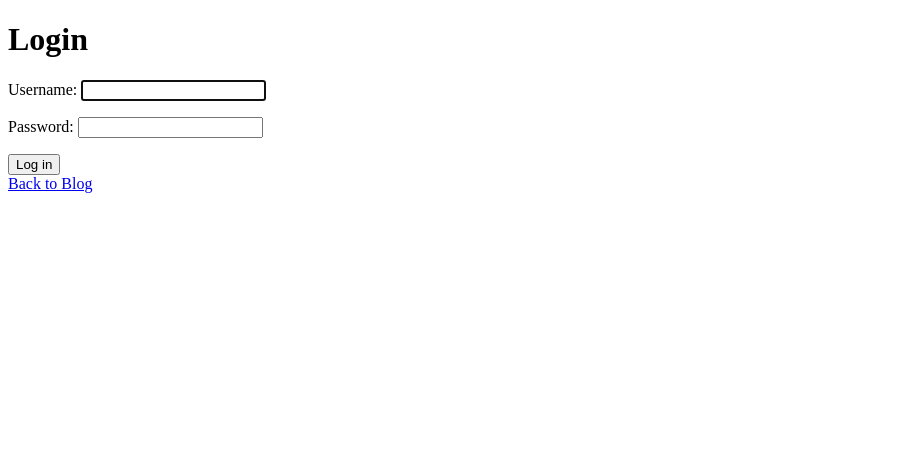
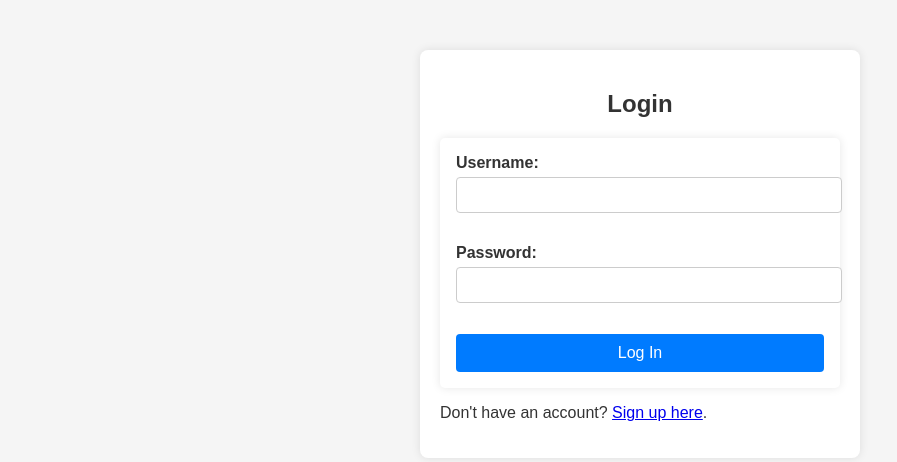
Before and after one commit to ferditing/MyBlog, a Django app: page /login/ in a window 1280 px wide. Shown: the top 462 px of the page, without its empty margins (0-897 px from the left). Run offline with Django 5.2, Linux system fonts and the light colour scheme.

Commit message:
Added CSS to make my page appealing and added a signup page

```diff
--- /dev/null
+++ b/blog/static/css/styles.css
@@ -0,0 +1,160 @@
+body {
+    font-family: Arial, sans-serif;
+    background-color: #f4f4f4;
+    color: #333;
+    margin: 0;
+    padding: 0;
+}
+
+.container {
+    width: 80%;
+    margin: auto;
+    overflow: hidden;
+}
+
+header {
+    background: #333;
+    color: #fff;
+    padding: 1em;
+    text-align: center;
+}
+
+h1, h2, h3 {
+    color: #333;
+}
+
+.post-title {
+    color: #007acc;
+    text-decoration: none;
+}
+
+.post-content {
+    line-height: 1.6;
+}
+.post-list {
+    display: flex;
+    flex-direction: column;
+    gap: 2em;
+    margin-top: 2em;
+}
+
+.post {
+    padding: 1em;
+    background: #fff;
+    border-radius: 8px;
+    box-shadow: 0 4px 8px rgba(0, 0, 0, 0.1);
+}
+
+.post-title {
+    color: #007acc;
+    text-decoration: none;
+    font-size: 1.5em;
+}
+
+.post-author {
+    font-size: 0.9em;
+    color: #666;
+}
+
+.post-excerpt {
+    font-size: 1em;
+    line-height: 1.5;
+}
+
+.read-more {
+    display: inline-block;
+    margin-top: 0.5em;
+    color: #007acc;
+    text-decoration: none;
+    font-weight: bold;
+}
+
+.read-more:hover {
+    text-decoration: underline;
+}
+form {
+    max-width: 600px;
+    margin: auto;
+    padding: 1em;
+    background: #fff;
+    border-radius: 5px;
+    box-shadow: 0px 0px 10px rgba(0, 0, 0, 0.1);
+}
+
+label {
+    display: block;
+    margin-bottom: .5em;
+    color: #333;
+}
+
+input, textarea {
+    width: 100%;
+    padding: .5em;
+    margin-bottom: 1em;
+    border: 1px solid #ccc;
+    border-radius: 4px;
+}
+
+button {
+    padding: 0.5em 1.5em;
+    border: none;
+    background-color: #007acc;
+    color: #fff;
+    font-size: 1em;
+    border-radius: 5px;
+    cursor: pointer;
+}
+/* styles.css */
+
+body {
+    font-family: Arial, sans-serif;
+    background-color: #f5f5f5;
+}
+
+.login-container {
+    max-width: 400px;
+    margin: 50px auto;
+    padding: 20px;
+    background-color: white;
+    box-shadow: 0px 0px 10px rgba(0, 0, 0, 0.1);
+    border-radius: 8px;
+}
+
+.login-title {
+    text-align: center;
+    font-size: 24px;
+    margin-bottom: 20px;
+}
+
+.form-group {
+    margin-bottom: 15px;
+}
+
+.form-group label {
+    display: block;
+    font-weight: bold;
+    margin-bottom: 5px;
+}
+
+.form-input {
+    width: 100%;
+    padding: 8px;
+    border: 1px solid #ccc;
+    border-radius: 4px;
+    font-size: 16px;
+}
+
+.submit-btn {
+    width: 100%;
+    padding: 10px;
+    background-color: #007bff;
+    color: white;
+    border: none;
+    border-radius: 4px;
+    font-size: 16px;
+    cursor: pointer;
+}
+
+.submit-btn:hover {
+    background-color: #0056b3;
+}
--- a/blog/templates/blog/registration/login.html
+++ b/blog/templates/blog/registration/login.html
@@ -1,16 +1,32 @@
+{% load static %}
 <!DOCTYPE html>
 <html lang="en">
 <head>
     <meta charset="UTF-8">
     <title>Login</title>
+    <link rel="stylesheet" type="text/css" href="{% static 'css/styles.css' %}">
 </head>
 <body>
-    <h1>Login</h1>
-    <form method="post">
-        {% csrf_token %}
-        {{ form.as_p }}
-        <button type="submit">Log in</button>
-    </form>
-    <a href="{% url 'post_list' %}">Back to Blog</a>
+    <div class="login-container">
+        <h2 class="login-title">Login</h2>
+        <form method="post">
+            {% csrf_token %}
+
+            <!-- You can style the fields using custom CSS classes -->
+            <div class="form-group">
+                <label for="username">Username:</label>
+                <input type="text" name="username" id="username" class="form-input" required>
+            </div>
+
+            <div class="form-group">
+                <label for="password">Password:</label>
+                <input type="password" name="password" id="password" class="form-input" required>
+            </div>
+
+            <button type="submit" class="submit-btn">Log In</button>
+        </form>
+
+        <p>Don't have an account? <a href="{% url 'signup' %}">Sign up here</a>.</p>
+    </div>
 </body>
 </html>
--- a/blog/urls.py
+++ b/blog/urls.py
@@ -11,4 +11,5 @@ urlpatterns = [
     path('manage/', views.manage_posts, name='manage_posts'),
     path('login/', auth_views.LoginView.as_view(), name='login'),
     path('logout/', auth_views.LogoutView.as_view(next_page='post_list'), name='logout'),
+    path('signup/', views.signup_view, name='signup'),
 ]
```
Also changed, not shown: blog/forms.py (+10 -0 lines), blog/templates/blog/base.html (added, +28 -0 lines), blog/templates/blog/post_detail.html (+25 -8 lines), blog/templates/blog/post_list.html (+19 -4 lines), blog/templates/blog/registration/signup.html (added, +20 -0 lines), blog/views.py (+15 -1 lines).
